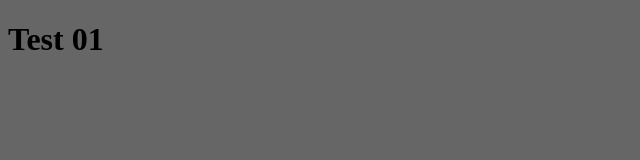
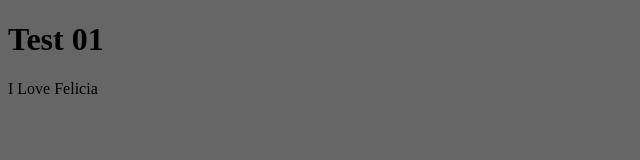
Before and after one commit to MirdjanHyle/test01, a plain HTML site: page index.html in a window 1280 px wide. Shown: the full height of the page, 0-640 px from the left. Drawn offline with Linux system fonts and the light colour scheme.

Commit message:
added some love for Felicia

```diff
--- a/index.html
+++ b/index.html
@@ -7,5 +7,6 @@
   </head>
   <body>
 <h1>Test 01</h1>
+<p>I Love Felicia</p>
   </body>
 </html>
```
